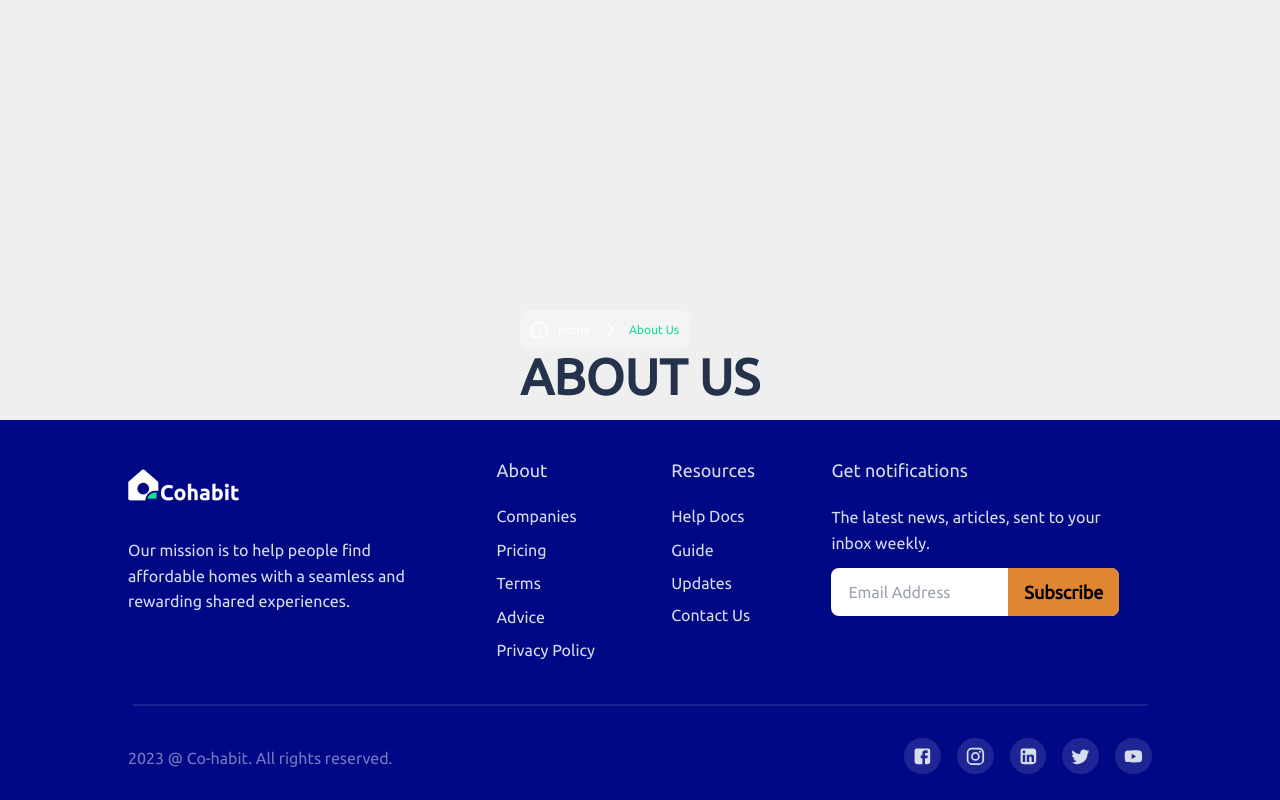
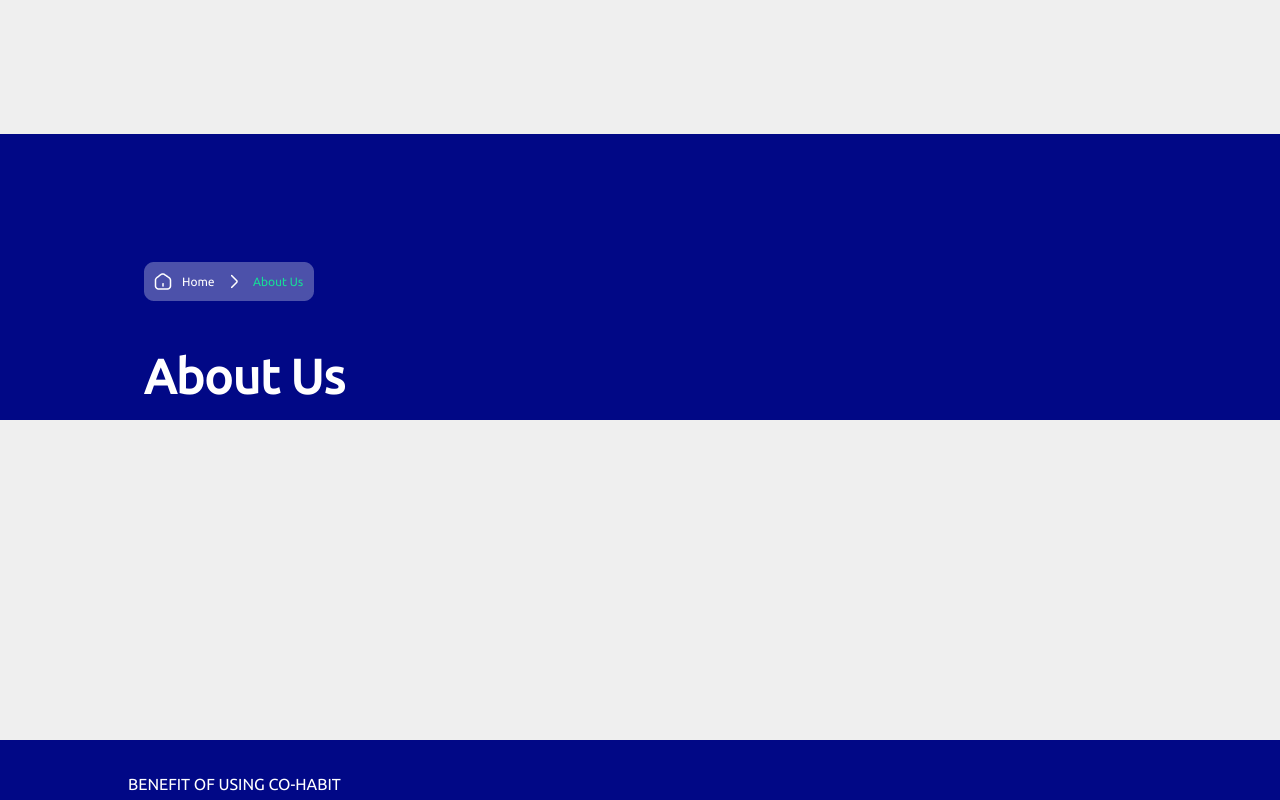
Before and after one commit to lazynerd-studios/Co-Habit-Landing, a React (Vite) app: page /about-us in a window 1280 px wide. Shown: the part 380-1180 px from the top of the page. Built offline with nearby package versions, Linux system fonts and the light colour scheme.

Commit message:
Update AboutUs.jsx

```diff
--- a/src/Components/About Us/AboutUs.jsx
+++ b/src/Components/About Us/AboutUs.jsx
@@ -11,7 +11,7 @@ const animationConfiguration = {
 
 
 const AboutUs = () => (
-  <section>
+  <section className="bg-[#EFEFEF] select-none">
 
     <motion.div
       variants={animationConfiguration}
@@ -21,14 +21,29 @@ const AboutUs = () => (
       transition={{ duration: 3 }}
     >
 
-      <div className="hero min-h-screen bg-[#EFEFEF]">
-        <div className="hero-content  mt-10 laptop:mt-auto laptop:mx-[8rem]">
+      <div className="hero min-h-screen">
+        <div className="hero-content w-full mt-10 bg-[#010886] laptop:mt-auto laptop:mx-[8rem]">
           {/* <div className="max-w-lg"> */}
-          <div className="w-auto laptop:mt-[7rem]">
+          <div className="w-full laptop:mx-[8rem] top-0 laptop:mt-[7rem]">
             <img src={BreadCrumb} className='' alt="Breadcrumb" />
-            <h1 className=" text-[3.125rem] leading-[3.4375rem] font-bold uppercase text-[#25324B]">ABOUT US</h1>
+            <h1
+              className="text-[3rem] leading-[3.4375rem] font-bold text-[#fff] mt-12">
+              About Us
+            </h1>
 
           </div>
+        </div>
+      </div>
+
+      <div className='h-[20rem]'>
+
+      </div>
+
+      <div className='py-8 bg-[#010886] text-white'>
+        <div className='laptop:mx-[8rem]'>
+          <h2>
+            BENEFIT OF USING CO-HABIT
+          </h2>
         </div>
       </div>
 
```
